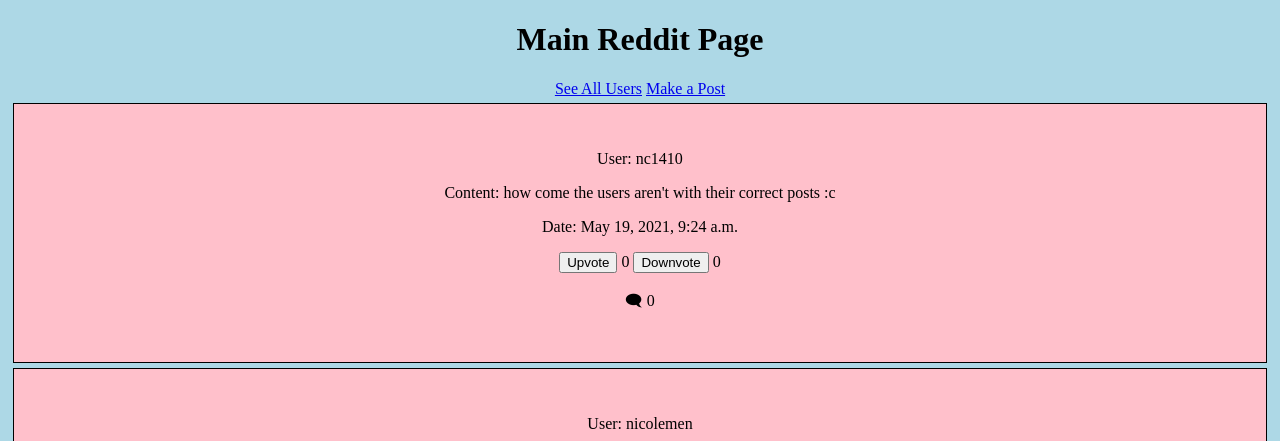
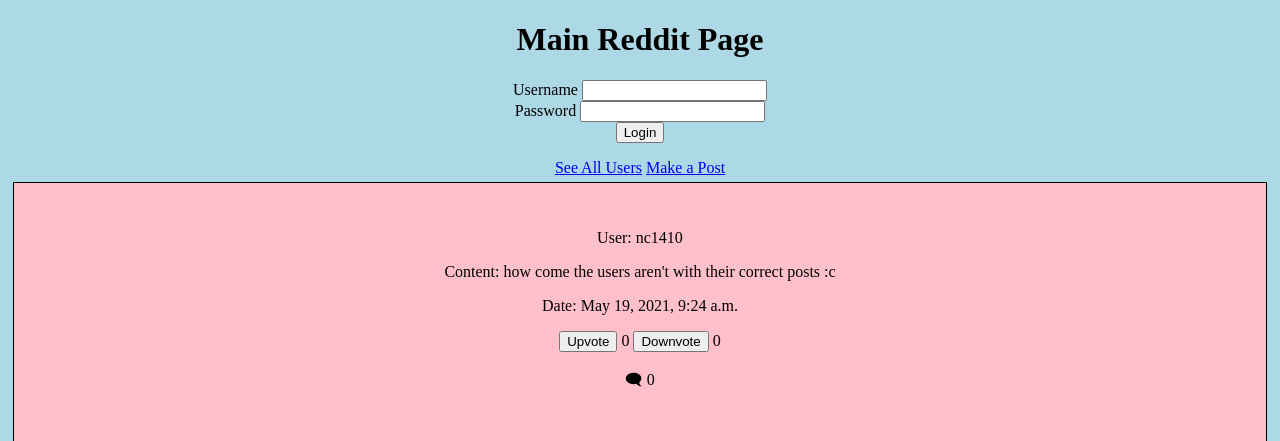
Before and after one commit to nicolemen/DJangoProject, a Django app: page / in a window 1280 px wide. Shown: the top 441 px of the page. Run offline with Django 3.2, Linux system fonts and the light colour scheme; data comes from the database, SQL or seed files in the repository; both versions use the stored data as it was after the commit.

Commit message:
started adding user login and authentication in views.py and main.html

```diff
--- a/DJangoProject/polls/models.py
+++ b/DJangoProject/polls/models.py
@@ -12,3 +12,5 @@
 
     def __str__(self):
         return self.content
+
+# class Comments(models.Model):
--- a/DJangoProject/polls/templates/polls/main.html
+++ b/DJangoProject/polls/templates/polls/main.html
@@ -23,6 +23,34 @@
 <body>
   <!-- main page on Reddit -->
   <h1>Main Reddit Page</h1>
+
+  {% if loggedIn %}
+
+    <h3>Welcome, {{user}}</h3>
+    <form style="padding-bottom:1em;" method="POST">
+      {% csrf_token %}
+      <input type="hidden" name="logout" value="logout"></input>
+      <button type="submit" class="btn btn-danger">Logout</button>
+    </form>
+
+  {% else %}
+    <form style="padding-bottom:1em;" method="POST">
+      {% csrf_token %}
+
+      <div class="form-group">
+        <label for="inputUsername">Username</label>
+        <input type="text" class="form-control" name="inputUsername" id="inputUsername" />
+      </div>
+
+      <div class="form-group">
+        <label for="inputPassword">Password</label>
+        <input type="password" class="form-control" name="inputPassword" id="inputPassword" />
+      </div>
+
+      <button type="submit" class="btn btn-danger">Login</button>
+    </form>
+  {% endif %}
+
   <a href="{% url 'user' %}">See All Users</a>
   <a href="{% url 'post' %}">Make a Post</a>
 
--- a/DJangoProject/polls/views.py
+++ b/DJangoProject/polls/views.py
@@ -4,12 +4,26 @@
 from django.urls import reverse
 from .models import Posts
 from django.contrib.auth.models import User
+from django.contrib.auth import authenticate, login, logout
 from django.utils import timezone
 
 # each view goes to one template
 
 # main view is the main "Reddit" page with all of the posts
 def main_view(request):
+    if request.POST:
+            if 'inputUsername' in request.POST.keys():
+                user = authenticate(username=request.POST['inputUsername'],password=request.POST['inputPassword'])
+                if user is not None:
+                    login(request,user)
+                else:
+                    inputPassword
+            elif 'logout'in request.POST.keys():
+                logout(request)
+    if request.user.is_authenticated:
+        loggedIn = True
+    else:
+        loggedIn = False
     # views find models and retrieve the data, putting data in context and then sending to respective template
     template = loader.get_template('polls/main.html')
     latest_post_list = Posts.objects.order_by('-date')
```
Also changed, not shown: DJangoProject/db.sqlite3.
